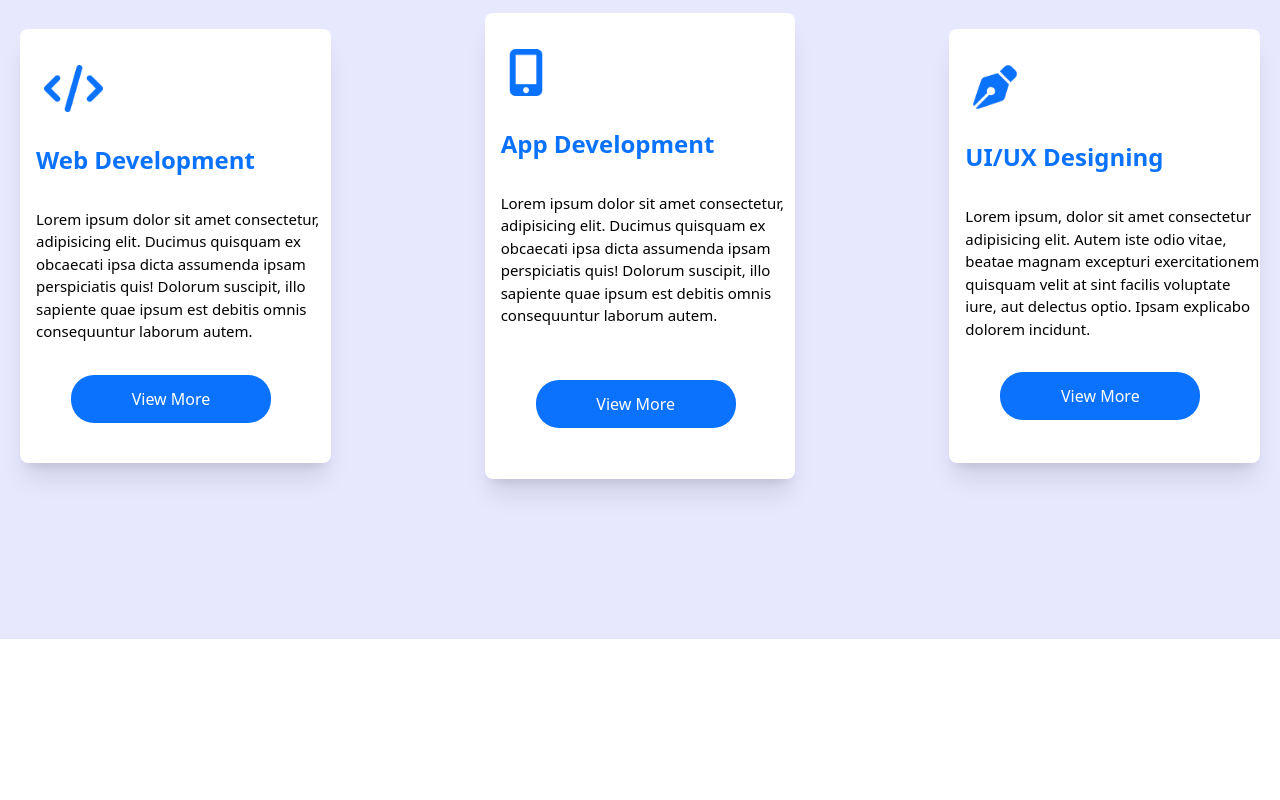
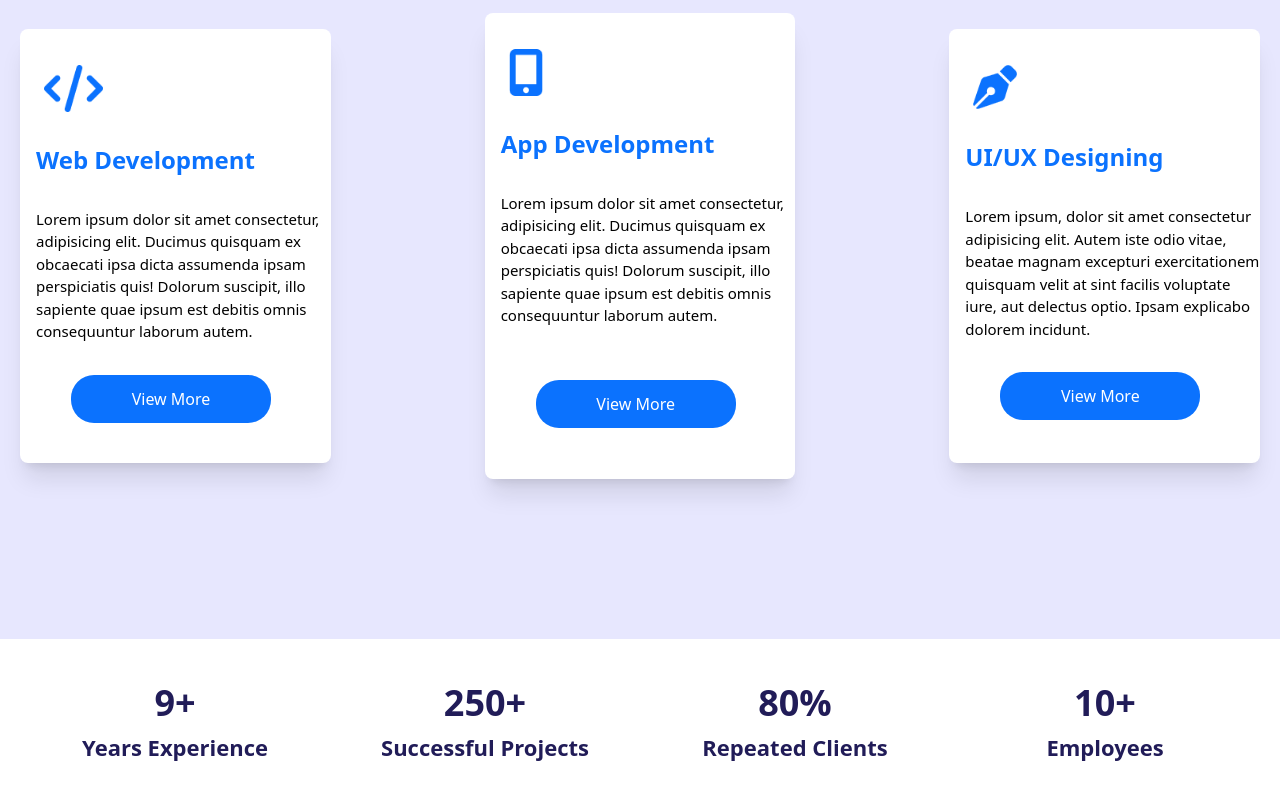
Before and after one commit to jenil-patel97/codacpoint, a React (Create React App) app: page / in a window 1280 px wide. Shown: the part 2788-3588 px from the top of the page. Before the commit the page ends 3427 px from the top, so only its background shows below. Built offline with nearby package versions, Linux system fonts and the light colour scheme.

Commit message:
feat: Letter

```diff
--- a/src/App.js
+++ b/src/App.js
@@ -4,6 +4,7 @@ import Navbar from "./components/Navbar";
 import Project from "./components/Project";
 import Partners from "./components/Partners.jsx";
 import Card from "./components/Card";
+import Letter from "./components/Letter";
 
 function App() {
   return (
@@ -14,6 +15,7 @@ function App() {
       <Project />
       <Partners />
       <Card />
+      <Letter />
     </div>
   );
 }
--- /dev/null
+++ b/src/components/Letter.jsx
@@ -0,0 +1,36 @@
+import React from "react";
+
+const Newsletter = () => {
+  return (
+    <div className="w-full py-5 bg-white text-[#211C58] px-4 lg:col-span-2">
+      <div className="max-w-[1240px] mx-auto grid lg:grid-cols-4">
+        <div className=" my-4">
+          <h1 className="md:text-4xl sm:text-3xl text-2xl text-center font-bold py-2">
+            9+
+          </h1>
+          <p className="text-[22px] text-center font-semibold">Years Experience</p>
+        </div>
+        <div className=" my-4">
+          <h1 className="md:text-4xl sm:text-3xl text-center text-2xl font-bold py-2">
+            250+
+          </h1>
+          <p className="text-[22px] text-center font-semibold">Successful Projects</p>
+        </div>
+        <div className=" my-4">
+          <h1 className="md:text-4xl sm:text-3xl text-center text-2xl font-bold py-2">
+            80%
+          </h1>
+          <p className="text-[22px] text-center font-semibold">Repeated Clients</p>
+        </div>
+        <div className=" my-4">
+          <h1 className="md:text-4xl sm:text-3xl text-center text-2xl font-bold py-2">
+            10+
+          </h1>
+          <p className="text-[22px] text-center font-semibold">Employees</p>
+        </div>
+      </div>
+    </div>
+  );
+};
+
+export default Newsletter;
```
